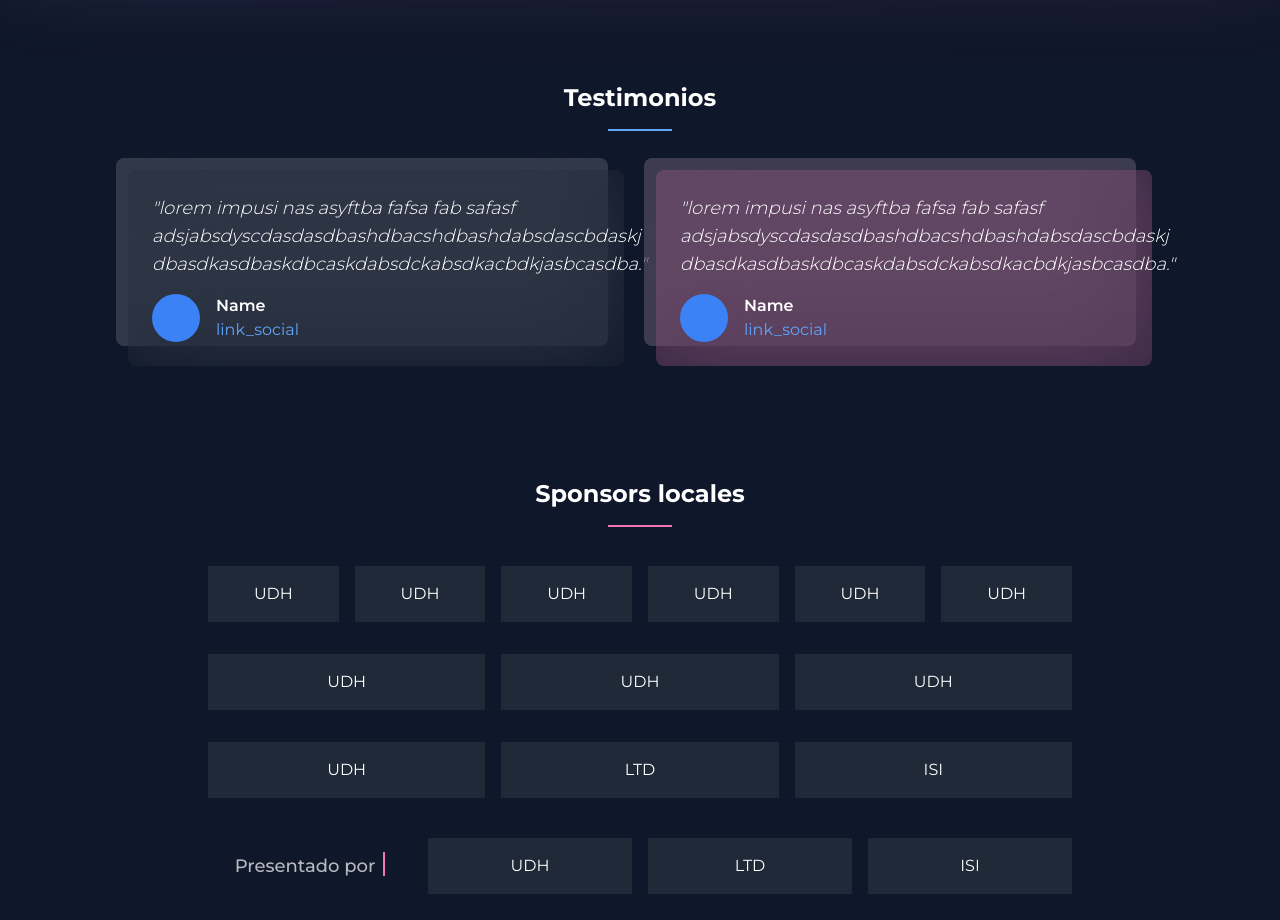
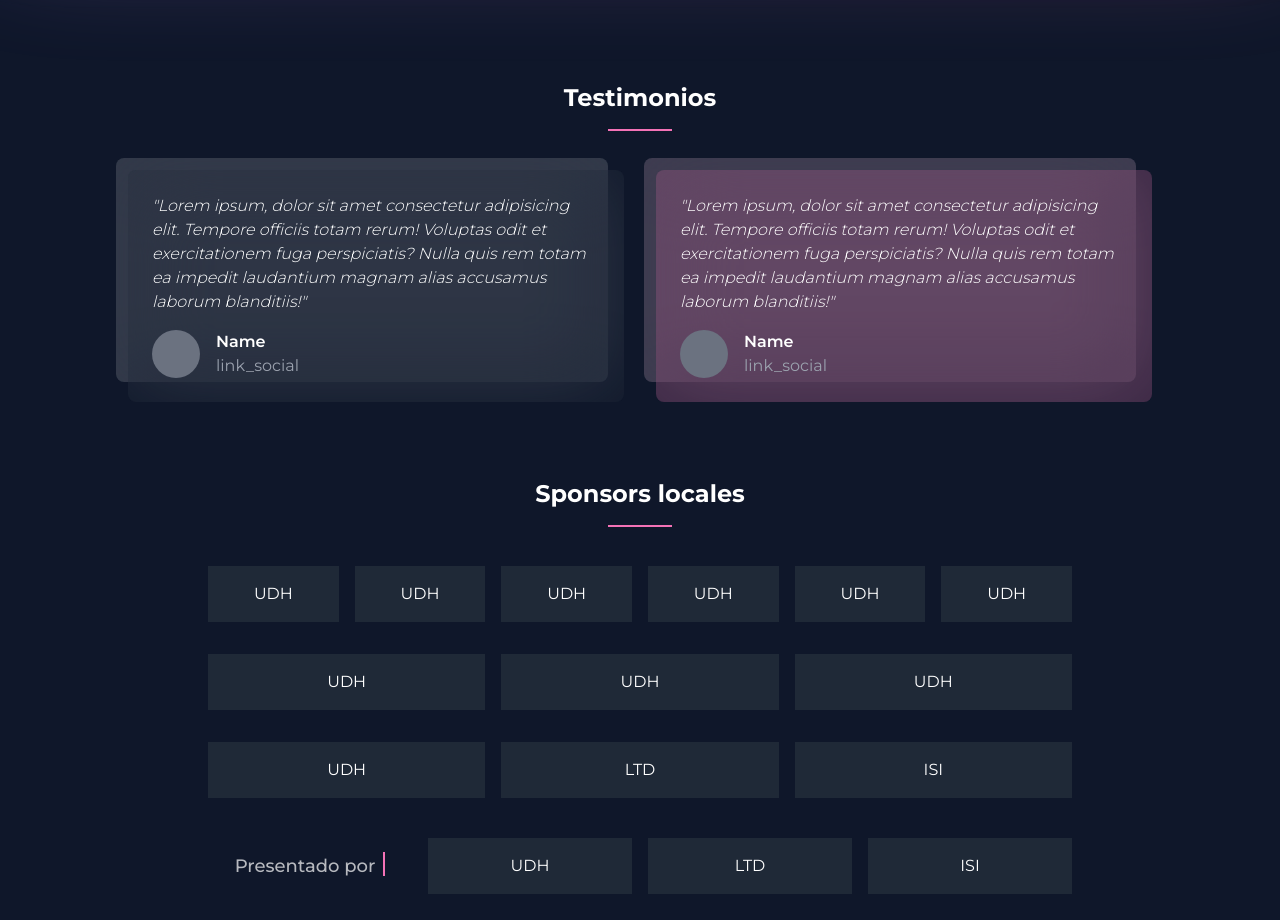
Before and after one commit to kev1n01/warmidev, an Astro site: page / in a window 1280 px wide. Shown: the part 880-1800 px from the top of the page. Built offline with nearby package versions, Linux system fonts and the light colour scheme; Astro itself is replaced by a stand-in of ours; a web font is replaced by a local one.

Commit message:
📦 NEW: section testimonials init basic template

```diff
--- /dev/null
+++ b/src/components/CardTestimonial.astro
@@ -0,0 +1,25 @@
+---
+
+---
+
+<div class="relative">
+    <div
+        class="bg-white/15 backdrop-blur-2xl inset-0 bottom-5 absolute rounded-lg -left-3 -top-3 right-4"
+    >
+    </div>
+    <div class="bg-gray-800/20 backdrop-blur-2xl p-6 rounded-lg space-y-4">
+        <p class="text-base font-light italic">
+            "Lorem ipsum, dolor sit amet consectetur adipisicing elit. Tempore
+            officiis totam rerum! Voluptas odit et exercitationem fuga
+            perspiciatis? Nulla quis rem totam ea impedit laudantium magnam
+            alias accusamus laborum blanditiis!"
+        </p>
+        <div class="flex items-center space-x-4">
+            <div class="w-12 h-12 bg-gray-500 rounded-full"></div>
+            <div>
+                <p class="font-semibold">Name</p>
+                <a href="#" class="text-gray-400">link_social</a>
+            </div>
+        </div>
+    </div>
+</div>
--- a/src/partials/Testimonials.astro
+++ b/src/partials/Testimonials.astro
@@ -1,36 +1,17 @@
 ---
+import CardTestimonial from "@/components/CardTestimonial.astro";
+
 
 ---
 
 <section class="h-96 pt-20" id="testimonials">
     <div class="text-center mb-8">
         <h2 class="text-2xl font-bold">Testimonios</h2>
-        <i class="border-b-2 border-blue-400 h-2 w-16 inline-block"></i>
+        <i class="border-b-2 border-pink-400 dark:border-blue-400 h-2 w-16 inline-block"></i>
     </div>
 
     <div class="grid grid-cols-1 md:grid-cols-2 gap-8">
-        <div class="relative">
-            <div
-                class="bg-white/15 backdrop-blur-2xl inset-0 bottom-5 absolute rounded-lg -left-3 -top-3 right-4"
-            >
-            </div>
-            <div
-                class="bg-gray-800/20 backdrop-blur-2xl p-6 rounded-lg space-y-4"
-            >
-                <p class="text-lg font-light italic">
-                    "lorem impusi nas asyftba fafsa fab safasf
-                    adsjabsdyscdasdasdbashdbacshdbashdabsdascbdaskj
-                    dbasdkasdbaskdbcaskdabsdckabsdkacbdkjasbcasdba."
-                </p>
-                <div class="flex items-center space-x-4">
-                    <div class="w-12 h-12 bg-blue-500 rounded-full"></div>
-                    <div>
-                        <p class="font-semibold">Name</p>
-                        <a href="#" class="text-blue-400">link_social</a>
-                    </div>
-                </div>
-            </div>
-        </div>
+        <CardTestimonial />
         <div class="relative">
             <div
                 class="bg-pink-200/20 backdrop-blur-2xl inset-0 bottom-5 absolute rounded-lg -left-3 -top-3 right-4"
@@ -39,16 +20,18 @@
             <div
                 class="bg-pink-400/20 backdrop-blur-2xl p-6 rounded-lg space-y-4"
             >
-                <p class="text-lg font-light italic">
-                    "lorem impusi nas asyftba fafsa fab safasf
-                    adsjabsdyscdasdasdbashdbacshdbashdabsdascbdaskj
-                    dbasdkasdbaskdbcaskdabsdckabsdkacbdkjasbcasdba."
+                <p class="text-base font-light italic">
+                    "Lorem ipsum, dolor sit amet consectetur adipisicing elit.
+                    Tempore officiis totam rerum! Voluptas odit et
+                    exercitationem fuga perspiciatis? Nulla quis rem totam ea
+                    impedit laudantium magnam alias accusamus laborum
+                    blanditiis!"
                 </p>
                 <div class="flex items-center space-x-4">
-                    <div class="w-12 h-12 bg-blue-500 rounded-full"></div>
+                    <div class="w-12 h-12 bg-gray-500 rounded-full"></div>
                     <div>
                         <p class="font-semibold">Name</p>
-                        <a href="#" class="text-blue-400">link_social</a>
+                        <a href="#" class="text-gray-400">link_social</a>
                     </div>
                 </div>
             </div>
```
